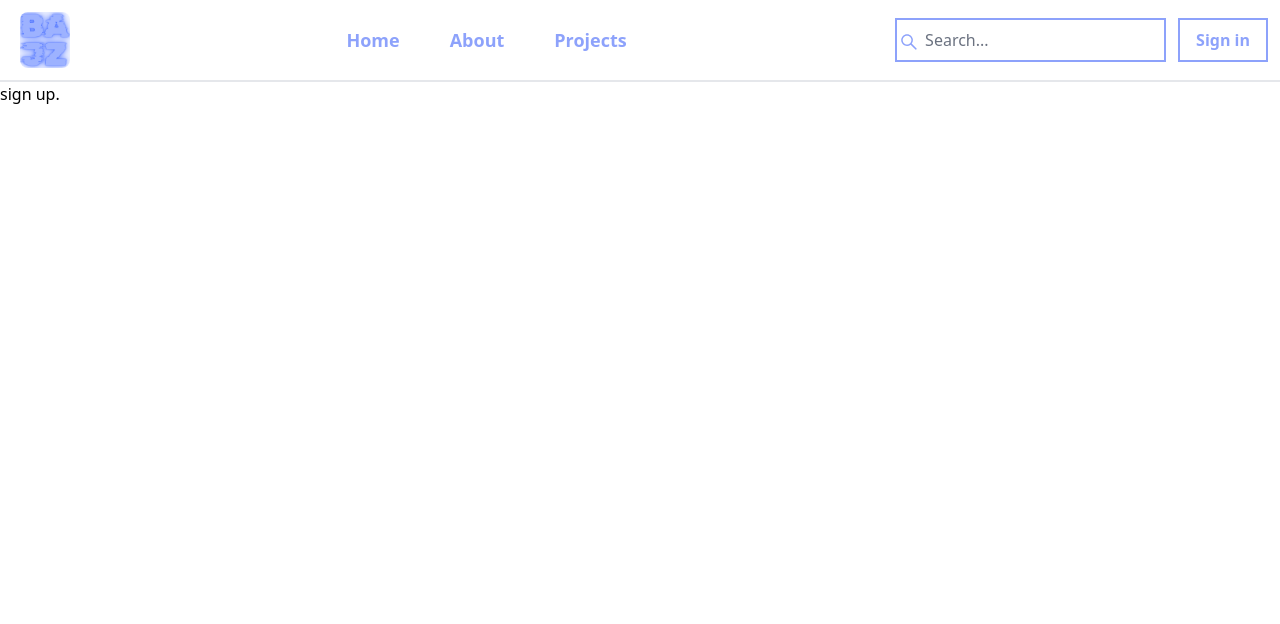
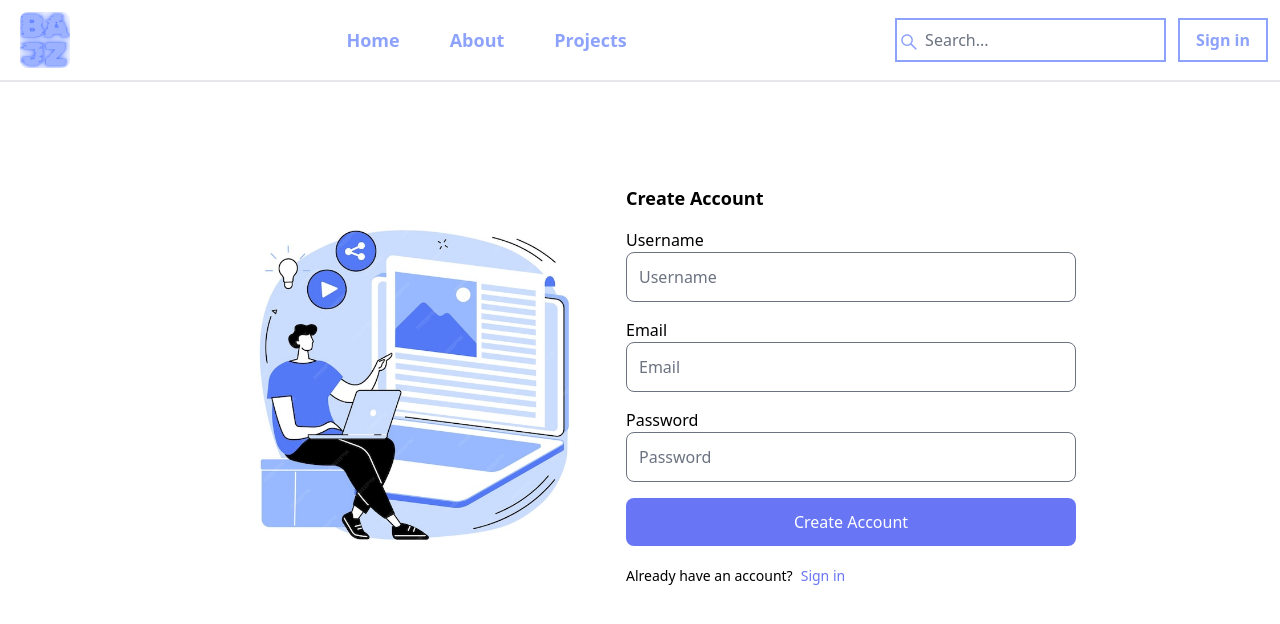
Before and after one commit to ayobaj/BAJZ, a React (Vite) app in the folder frontend/: page /sign-up in a window 1280 px wide. Shown: the top 624 px of the page. Built offline with nearby package versions, Linux system fonts and the light colour scheme.

Commit message:
sign-up page UI

```diff
--- a/frontend/src/Pages/SignUp.jsx
+++ b/frontend/src/Pages/SignUp.jsx
@@ -1,9 +1,58 @@
-
+import bazsup_yvvqhb from '../assets/bazsup_yvvqhb.jpg';
+import {Link} from 'react-router-dom'
 
 const SignUp = () => {
 return (
-    <div>
-        sign up.
+    <div className='min-h-screen md:mt-20'>
+        <div className='flex flex-col p-3 max-w-4xl mx-auto md:flex-row md:items-center'>
+            {/* left */}
+            <div className='flex-1'>
+                <img src={bazsup_yvvqhb} className=''/>
+            </div>
+
+            {/* right */}
+            <div className='flex-1'>
+
+                <h1 className='pb-4 font-semibold text-lg'>Create Account</h1>
+
+                <form className='flex flex-col gap-4 '>
+                    <div>
+                        <label className=''>Username</label>
+                        <input placeholder='Username '
+                        className='md:w-[450px] w-full md:p-3 p-2 rounded-lg'
+                        id='username'
+                        type='text'/>
+
+                    </div>
+                    <div>
+                        <label className=''>Email</label>
+                        <input placeholder='Email'
+                        className='md:w-[450px] w-full md:p-3 p-2 rounded-lg'
+                        id='email'
+                        type='text'/>
+                    </div>
+                    <div>
+                        <label className=''>Password</label>
+                        <input placeholder='Password'
+                        className='md:w-[450px] w-full md:p-3 p-2 rounded-lg'
+                        id='password'
+                        type='text'/>
+                    </div>
+                    <div>
+                        <button className='w-full p-3 text-white bg-indigo-500 rounded-lg transition-transform duration-300 ease-in-out hover:scale-105 hover:bg-indigo-600'>
+                            Create Account
+                        </button>
+                    </div>
+
+                </form>
+                <div className='text-sm mt-5'>
+                    <span className='pr-2 '>Already have an account?</span>
+                    <Link to='/sign-in' className='text-indigo-500'>Sign in</Link>
+                </div>
+
+            </div>
+
+        </div>
     </div>
     )
 }
```
Also changed, not shown: frontend/src/assets/bazsup_yvvqhb.jpg (added).
